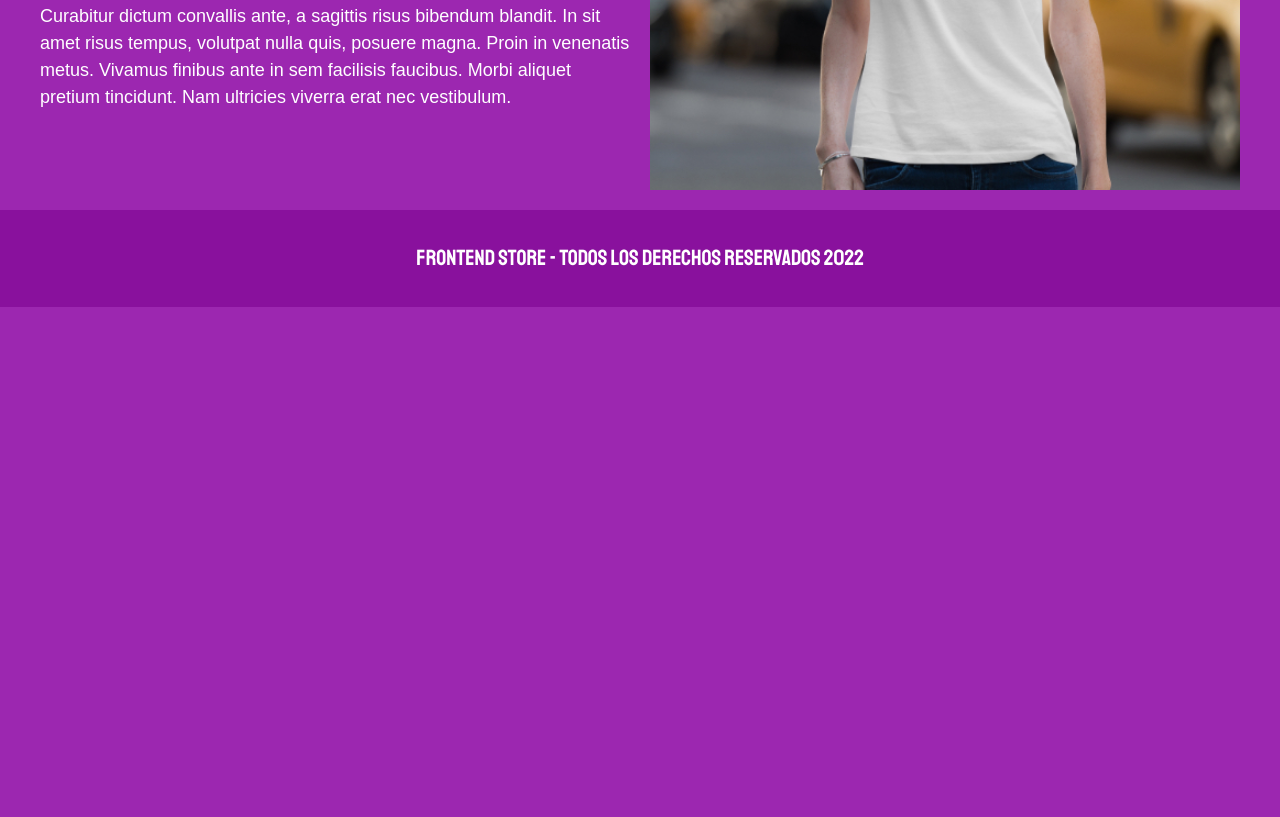
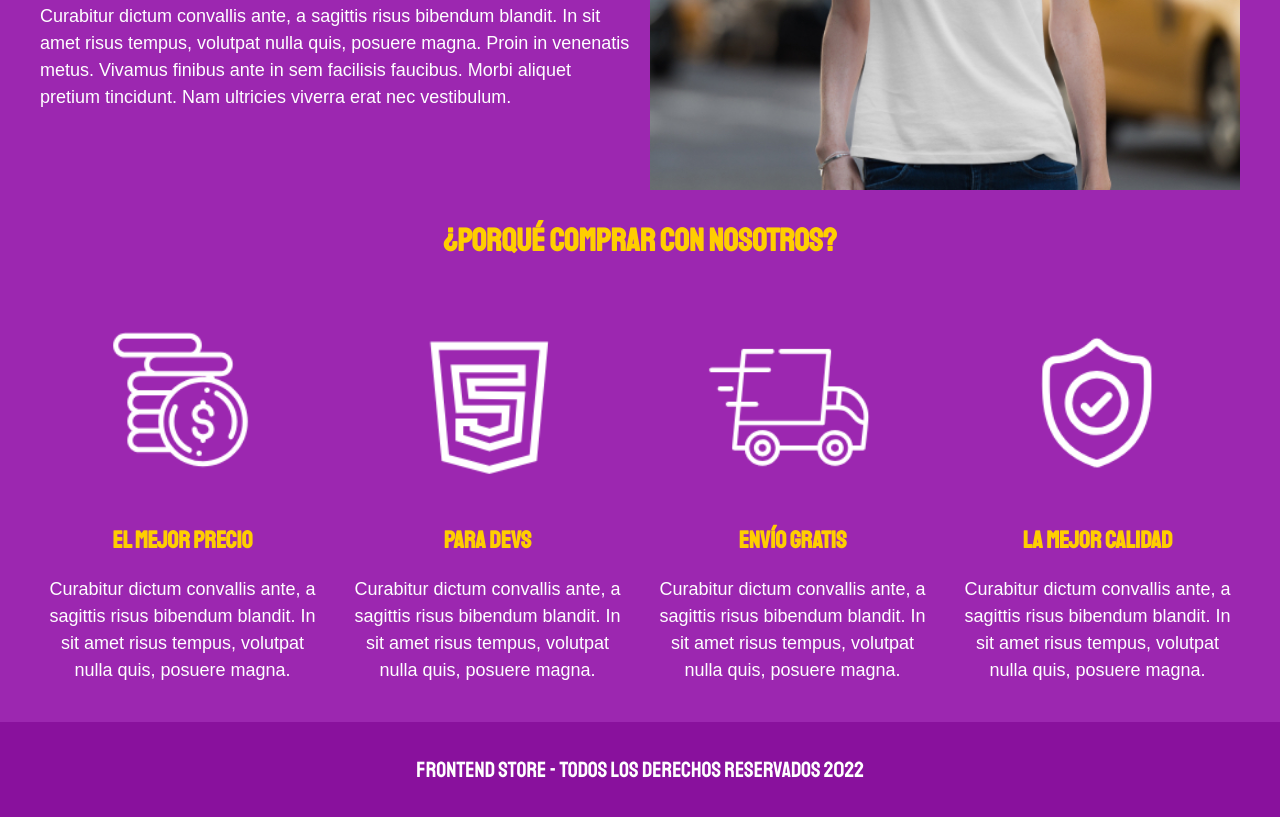
Before and after one commit to LilyVargas1/Juan_Pagina2, a plain HTML site: page nosotros.html in a window 1280 px wide. Shown: the part 565-1382 px from the top of the page. Before the commit the page ends 872 px from the top, so only its background shows below. Drawn offline with Linux system fonts and the light colour scheme.

Commit message:
Se creo la seccion con iconos

```diff
--- a/css/styles.css
+++ b/css/styles.css
@@ -204,3 +204,28 @@ También se agrega esta parte si se usa margin-right en vez de gap
     grid-column: 2 / 3;
   }
 }
+
+/* Bloques */
+.bloques {
+  display: grid;
+  grid-template-columns: repeat(2, 1fr);
+  gap: 2rem;
+}
+
+@media (min-width: 768px) {
+  .bloques {
+    grid-template-columns: repeat(4, 1fr);
+  }
+}
+
+.bloque {
+  text-align: center;
+}
+
+.bloque__imagen {
+  width: 100%;
+}
+
+.bloque__titulo {
+  margin: 0;
+}
--- a/nosotros.html
+++ b/nosotros.html
@@ -58,6 +58,69 @@
       </div>
     </main>
 
+    <section class="contenedor comprar">
+      <h2 class="comprar__titulo">¿Porqué comprar con nosotros?</h2>
+
+      <div class="bloques">
+        <div class="bloque">
+          <img
+            class="bloque__imagen"
+            src="img/icono_1.png"
+            alt="¿Porqué comprar?"
+          />
+          <h3 class="bloque__titulo">El Mejor Precio</h3>
+          <p>
+            Curabitur dictum convallis ante, a sagittis risus bibendum blandit.
+            In sit amet risus tempus, volutpat nulla quis, posuere magna.
+          </p>
+        </div>
+        <!-- .bloque -->
+
+        <div class="bloque">
+          <img
+            class="bloque__imagen"
+            src="img/icono_2.png"
+            alt="¿Porqué comprar?"
+          />
+          <h3 class="bloque__titulo">Para Devs</h3>
+          <p>
+            Curabitur dictum convallis ante, a sagittis risus bibendum blandit.
+            In sit amet risus tempus, volutpat nulla quis, posuere magna.
+          </p>
+        </div>
+        <!-- .bloque -->
+
+        <div class="bloque">
+          <img
+            class="bloque__imagen"
+            src="img/icono_3.png"
+            alt="¿Porqué comprar?"
+          />
+          <h3 class="bloque__titulo">Envío Gratis</h3>
+          <p>
+            Curabitur dictum convallis ante, a sagittis risus bibendum blandit.
+            In sit amet risus tempus, volutpat nulla quis, posuere magna.
+          </p>
+        </div>
+        <!-- .bloque -->
+
+        <div class="bloque">
+          <img
+            class="bloque__imagen"
+            src="img/icono_4.png"
+            alt="¿Porqué comprar?"
+          />
+          <h3 class="bloque__titulo">La Mejor Calidad</h3>
+          <p>
+            Curabitur dictum convallis ante, a sagittis risus bibendum blandit.
+            In sit amet risus tempus, volutpat nulla quis, posuere magna.
+          </p>
+        </div>
+        <!-- .bloque -->
+      </div>
+      <!-- .bloques -->
+    </section>
+
     <footer class="footer">
       <p class="footer__texto">
         FrontEnd Store - Todos los derechos Reservados 2022
```
